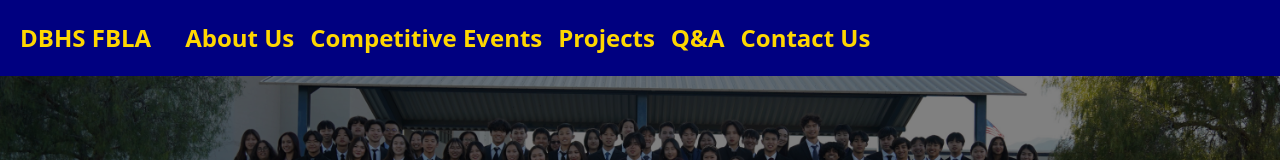
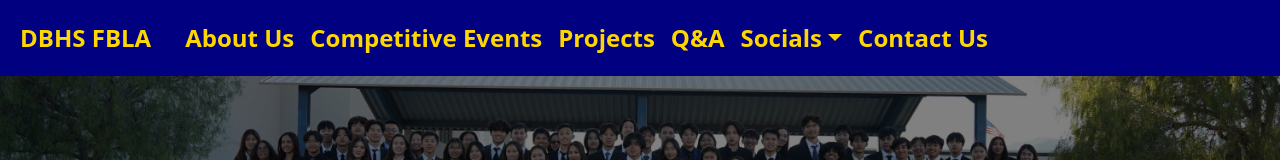
Before and after one commit to GSWForever8/dbhsfbla, a React (Create React App) app: page / in a window 1280 px wide. Shown: the top 160 px of the page. Built offline with nearby package versions, Linux system fonts and the light colour scheme.

Commit message:
Added dropdown menu

```diff
--- a/public/index.html
+++ b/public/index.html
@@ -2,7 +2,7 @@
 <html lang="en">
   <head>
     <link
-      href="https://stackpath.bootstrapcdn.com/bootstrap/4.5.2/css/bootstrap.min.css"
+      href="https://stackpath.bootstrapcdn.com/bootstrap/5.3.3/css/bootstrap.min.css"
       rel="stylesheet"
     />
 
--- a/src/App.css
+++ b/src/App.css
@@ -28,7 +28,6 @@ html, body {
 
 .nav {
   background-color: navy;
-  overflow: hidden;
   padding: 10px;
   text-align: center;
   font-weight: bold;
@@ -333,3 +332,28 @@ tr:hover{
 .stuff{
   padding:5px;
 }
+.dropdow-menu{
+  z-index:9999999;
+  background-color:navy;
+}
+.dropdown-menu.show{
+  background-color:navy;
+}
+.dropdown-toggle{
+  background-color: navy !important;
+  color: gold !important;
+  box-shadow: none !important;
+  outline: none !important;
+}
+.dropdown-toggle:focus, .dropdown-toggle:active,.dropdown-toggle:hover{
+  background-color: navy !important;
+  color: white !important;
+  box-shadow: none !important;
+  outline: none !important;
+}
+.dropdown-item,.dropdown-item:hover{
+  background-color:navy;
+}
+.dropdown-item:hover{
+  color:white;
+}
--- a/src/App.js
+++ b/src/App.js
@@ -23,6 +23,16 @@ function App() {
               <li className="nav-item"><Link className="nav-link bar" to="/compevents">Competitive Events</Link></li>
               <li className="nav-item"><Link className="nav-link bar" to="/projects">Projects</Link></li>
               <li className="nav-item"><Link className="nav-link bar" to="/qa">Q&A</Link></li>
+              <li className="nav-item dropdown">
+                <a className="nav-link dropdown-toggle bar" href="#" id="navbarDropdown" role="button" data-bs-toggle="dropdown" aria-expanded="false">
+                  Socials
+                </a>
+                <ul className="dropdown-menu" aria-labelledby="navbarDropdown">
+                <li><a className="dropdown-item bar" href="https://www.remind.com/join/48d4c8">Remind</a></li>
+                  <li><a className="dropdown-item bar" href="https://www.instagram.com/fbla.dbhs/">Instagram</a></li>
+                </ul>
+              </li>
+
               <li className="nav-item"><Link className="nav-link bar" to="/contact">Contact Us</Link></li>
             </ul>
           </div>
```
